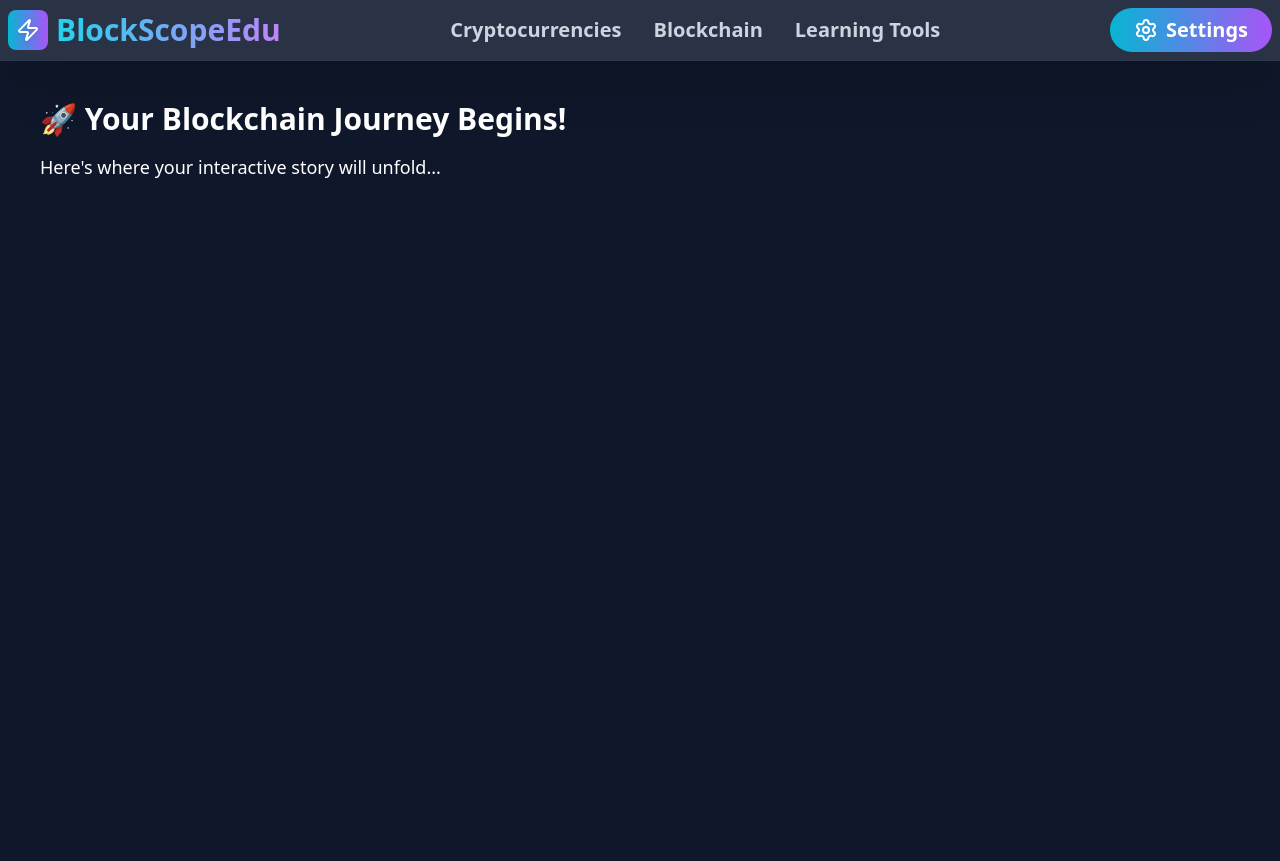
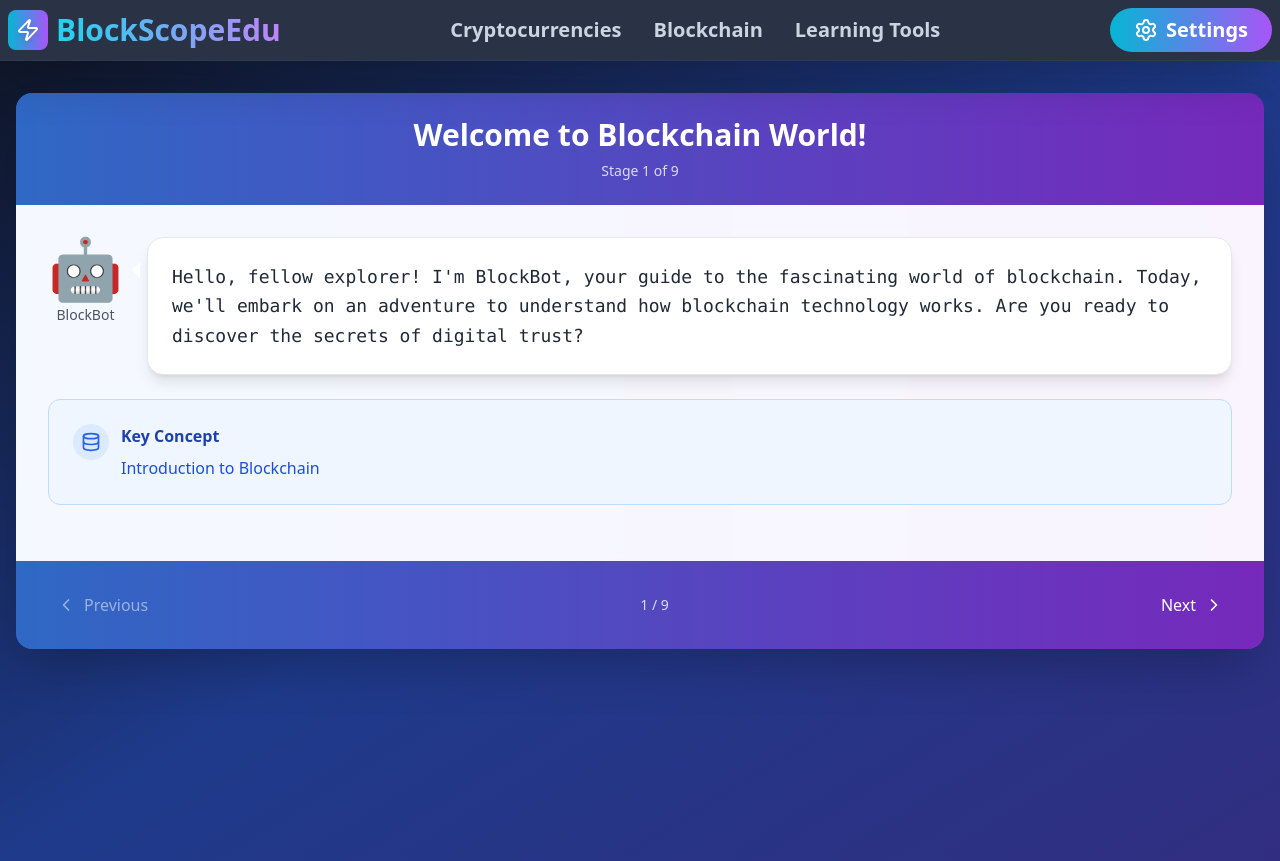
Before and after one commit to StuvanFIT/Blockchain-Network-Educational-Tool, a React (Create React App) app in the folder explorer/: page /tutorial/blockchainworld in a window 1280 px wide. Built offline with nearby package versions, Linux system fonts and the light colour scheme.

Commit message:
feat: created typewriter component to give roboto aesthetics

```diff
--- a/explorer/src/components/BlockchainWorld.tsx
+++ b/explorer/src/components/BlockchainWorld.tsx
@@ -1,12 +1,15 @@
-import { Play } from 'lucide-react';
-import React, {useState} from 'react';
+import { Database, ChevronLeft, ChevronRight} from 'lucide-react';
+import React, {useEffect, useState} from 'react';
 import { useNavigate } from 'react-router-dom';
+import { Typewriter } from '../utils/Typewriter';
 
 
 const BlockchainWorld = () => {
 
     const [gameStarted, setGameStarted] = useState(false);
-
+    const [currentStage, setCurrentStage] = useState(0);
+    const [isCharacterTalking, setIsCharacterTalking] = useState(false);
+    const [animationKey, setAnimationKey] = useState(0);
 
     //Game stages
     const stages = [
@@ -15,17 +18,36 @@ const BlockchainWorld = () => {
             title: 'Welcome to Blockchain World!',
             character: '🤖',
             characterName: 'BlockBot',
-        story: "Hello, brave explorer! I'm BlockBot, your guide to the fascinating world of blockchain. Today, we'll embark on an adventure to understand how this revolutionary technology works. Are you ready to discover the secrets of digital trust?",
+            story: "Hello, fellow explorer! I'm BlockBot, your guide to the fascinating world of blockchain. Today, we'll embark on an adventure to understand how blockchain technology works. Are you ready to discover the secrets of digital trust?",
             concept: 'Introduction to Blockchain',
             interactive: null,
             color: 'from-blue-500 to-purple-600'
         },
         {
+            id:'history',
+            title: 'The Evolution of Blockchain',
+            character: '🤖',
+            characterName: 'BlockBot',
+            story: "Blockchain technology began with the introduction of Bitcoin, cryptocurrencyand and blockchain concepts in 2008, developed by an anonymous figure or group" +
+            " known as Satoshi Nakamoto."+
+            " Nakamoto's design presented the concept of a chain of blocks, making it possible to add blocks without requiring them to be signed by a trusted third party.",
+            concept: 'Evolution of Blockchain',
+            interactive: null,
+            color: 'from-fuchsia-500 to-pink-600'
+
+
+        }
+        ,
+        {
             id: 'problem',
             title: 'The Trust Problem',
-        character: '🏛️',
-        characterName: 'Central Bank',
-        story: "For centuries, people have relied on trusted institutions like banks to handle their money. But what if I told you there's a way to create trust without needing a central authority? Let's explore the problems with traditional systems...",
+            character: '🤖',
+            characterName: 'BlockBot',
+            story: "For centuries, people have relied on trusted institutions like banks to handle their money. But what if I told you there's a way to create trust without needing a central authority?" +
+            " Satoshi Nakamoto's initial purpose for blockchain was to create a secure, transparent and decentralised public ledger to support Bitcoin which eliminated the need for intermediaries like banks in financial transactions." +
+            " It gives ordinary people like you a chance to take part in a decentralised financial system!" +
+            " Let's explore the problems with traditional systems...",
+
             concept: 'Traditional centralized systems have single points of failure and require trust in institutions.',
             interactive: {
                 type: 'comparison',
@@ -39,8 +61,8 @@ const BlockchainWorld = () => {
         {
             id: 'solution',
             title: 'Enter the Blockchain!',
-        character: '⛓️',
-        characterName: 'Chain Master',
+            character: '🤖',
+            characterName: 'BlockBot',
             story: "Imagine a magical ledger that everyone can see, but no one can cheat! That's blockchain - a distributed ledger that records transactions across many computers. Each 'block' contains transactions, and they're linked together in a 'chain'. Let's see how it works!",
             concept: 'Blockchain is a distributed ledger technology that maintains a continuously growing list of records.',
             interactive: {
@@ -57,8 +79,8 @@ const BlockchainWorld = () => {
         {
             id: 'cryptography',
             title: 'The Magic of Cryptography',
-        character: '🔐',
-        characterName: 'Crypto Wizard',
+            character: '🤖',
+            characterName: 'BlockBot',
             story: "Abracadabra! Well, not quite magic, but cryptography! Each block has a unique fingerprint called a 'hash'. If someone tries to change even one letter in a block, the hash changes completely. This makes tampering virtually impossible!",
             concept: 'Cryptographic hashing ensures data integrity and security in blockchain.',
             interactive: {
@@ -73,8 +95,8 @@ const BlockchainWorld = () => {
         {
             id: 'consensus',
             title: 'Agreement in the Network',
-        character: '🤝',
-        characterName: 'Consensus Keeper',
+            character: '🤖',
+            characterName: 'BlockBot',
             story: "How do thousands of computers agree on what's true? Through consensus mechanisms! The most common is Proof of Work, where computers compete to solve puzzles. The winner gets to add the next block and receives a reward!",
             concept: 'Consensus mechanisms ensure all network participants agree on the state of the blockchain.',
             interactive: {
@@ -89,8 +111,8 @@ const BlockchainWorld = () => {
         {
             id: 'decentralization',
             title: 'Power to the People!',
-        character: '🌐',
-        characterName: 'Network Node',
+            character: '🤖',
+            characterName: 'BlockBot',
             story: "Instead of one central authority, blockchain distributes power across thousands of nodes worldwide. Each node has a copy of the entire blockchain. This makes the system incredibly resilient and democratic!",
             concept: 'Decentralization eliminates single points of failure and distributes control.',
             interactive: {
@@ -105,8 +127,8 @@ const BlockchainWorld = () => {
         {
             id: 'applications',
             title: 'Real-World Applications',
-        character: '🚀',
-        characterName: 'Innovation Explorer',
+            character: '🤖',
+            characterName: 'BlockBot',
             story: "Blockchain isn't just for cryptocurrencies! It's revolutionizing supply chains, healthcare, voting systems, and more. From tracking food from farm to table to securing medical records, the possibilities are endless!",
             concept: 'Blockchain has applications far beyond cryptocurrency in many industries.',
             interactive: {
@@ -125,8 +147,8 @@ const BlockchainWorld = () => {
         {
             id: 'conclusion',
             title: 'Congratulations, Blockchain Master!',
-        character: '🎓',
-        characterName: 'Master Blockchain',
+            character: '🤖',
+            characterName: 'BlockBot',
             story: "You've completed your journey through the blockchain universe! You now understand how this revolutionary technology creates trust without intermediaries, secures data with cryptography, and enables a new era of decentralized applications. The future is in your hands!",
             concept: 'You are now equipped with fundamental blockchain knowledge!',
             interactive: {
@@ -141,14 +163,124 @@ const BlockchainWorld = () => {
 
     const startGame = () => {
         setGameStarted(true);
+        setCurrentStage(0);
+        startCharacterAnimation();
+    };
+
+    const startCharacterAnimation = () => {
+            setAnimationKey(prev => prev + 1);
+            setInterval(() => {
+                setIsCharacterTalking(true);
+        },1000)
+
+    };
+
+    const nextStage = () => {
+        if (currentStage < stages.length - 1) {
+            setCurrentStage(currentStage + 1);
+            startCharacterAnimation();
         }
+    };
+
+    const prevStage = () => {
+        if (currentStage > 0) {
+            setCurrentStage(currentStage - 1);
+            startCharacterAnimation();
+        }
+    };
+
+
+    const currentStageData = stages[currentStage];
 
 
     // Show game content if game has started
     return (
-        <div className='min-h-screen bg-slate-900 text-white p-10'>
-            <h2 className="text-3xl font-bold mb-4">🚀 Your Blockchain Journey Begins!</h2>
-            <p className="text-lg">Here's where your interactive story will unfold...</p>
+        <div className="min-h-screen bg-gradient-to-br from-slate-900 via-blue-900 to-indigo-900">
+
+            {/* Main Content */}
+            <div className="container mx-auto px-4 py-8 ">
+                <div className={`bg-gradient-to-r ${currentStageData.color} rounded-2xl shadow-2xl overflow-hidden`}>
+                {/* Header */}
+                <div className="bg-black/20 p-6 text-center">
+                    <h2 className="text-3xl font-bold text-white mb-2">{currentStageData.title}</h2>
+                    <div className="text-white/80 text-sm">
+                    Stage {currentStage + 1} of {stages.length}
+                    </div>
+                </div>
+
+                {/* Character Section */}
+                <div className="bg-white/95 backdrop-blur-sm p-8">
+                    <div className="flex items-start gap-6 mb-6">
+                    <div className="flex-shrink-0">
+                        <div className={`text-6xl ${isCharacterTalking ? 'animate-bounce' : ''}`} key={animationKey}>
+                        {currentStageData.character}
+                        </div>
+                        <div className="text-center mt-2 text-sm font-medium text-gray-600">
+                        {currentStageData.characterName}
+                        </div>
+                    </div>
+                    <div className="flex-1">
+                        <div className="bg-white rounded-2xl p-6 shadow-lg border border-gray-200 relative">
+                        <div className="absolute -left-4 top-6 w-0 h-0 border-t-8 border-b-8 border-r-8 border-t-transparent border-b-transparent border-r-white"></div>
+
+                        <Typewriter key={currentStage} text={currentStageData.story} speed={5} />
+
+                        </div>
+                    </div>
+                    </div>
+
+                    {/* Concept Box */}
+                    <div className="bg-blue-50 rounded-xl p-6 border border-blue-200 mb-6">
+                    <div className="flex items-start gap-3">
+                        <div className="bg-blue-100 rounded-full p-2">
+                        <Database className="w-5 h-5 text-blue-600" />
+                        </div>
+                        <div>
+                        <h3 className="font-bold text-blue-800 mb-2">Key Concept</h3>
+                        <p className="text-blue-700">{currentStageData.concept}</p>
+                        </div>
+                    </div>
+                    </div>
+
+                    {/* Interactive Content */}
+
+
+                </div>
+
+                {/* Navigation */}
+                <div className="bg-black/20 p-6 flex justify-between items-center">
+                    <button
+                    onClick={prevStage}
+                    disabled={currentStage === 0}
+                    className={`flex items-center gap-2 px-4 py-2 rounded-lg transition-all ${
+                        currentStage === 0
+                        ? 'text-white/50 cursor-not-allowed'
+                        : 'text-white hover:bg-white/20'
+                    }`}
+                    >
+                    <ChevronLeft className="w-5 h-5" />
+                    Previous
+                    </button>
+
+                    <div className="text-white/80 text-sm">
+                    {currentStage + 1} / {stages.length}
+                    </div>
+
+                    <button
+                    onClick={nextStage}
+                    disabled={currentStage === stages.length - 1}
+                    className={`flex items-center gap-2 px-4 py-2 rounded-lg transition-all ${
+                        currentStage === stages.length - 1
+                        ? 'text-white/50 cursor-not-allowed'
+                        : 'text-white hover:bg-white/20'
+                    }`}
+                    >
+                    Next
+                    <ChevronRight className="w-5 h-5" />
+                    </button>
+                </div>
+                </div>
+            </div>
         </div>
     );
 
--- /dev/null
+++ b/explorer/src/utils/Typewriter.tsx
@@ -0,0 +1,47 @@
+import React, { useState, useEffect } from 'react';
+
+
+interface TypewriterProps {
+    key:number;
+    text:string;
+    speed?: number; //ms per character
+    onComplete?: () => void; // Optional callback when done typing
+};
+
+//React uses the key prop to determine whether a component should be re-used or replaced.
+//By changing the key, React destroys the old component and creates a fresh instance — ensuring useEffect starts clean and state is fully reset
+const Typewriter: React.FC<TypewriterProps> = ({key, text, speed=50, onComplete}) => {
+
+    const [displayedText, setDisplayedText] = useState('');
+
+
+    useEffect(() => {
+        let currentIndex = 0;
+        const interval = setInterval(() => {
+
+            const newLetter = text[currentIndex];
+
+            if (newLetter) {
+                setDisplayedText(prev => prev+ newLetter);
+            }
+
+            if (currentIndex >= text.length){
+                clearInterval(interval);
+                onComplete?.();
+            }
+
+            currentIndex++;
+        }, speed)
+
+        return () => clearInterval(interval)
+
+    }, [text, speed, onComplete])
+
+    return (
+        <p className="whitespace-pre-wrap font-mono text-gray-800 text-lg leading-relaxed">
+            {displayedText}
+        </p>
+    );
+}
+
+export {Typewriter}
```
Lines whose indentation alone changed are shown as unchanged.
